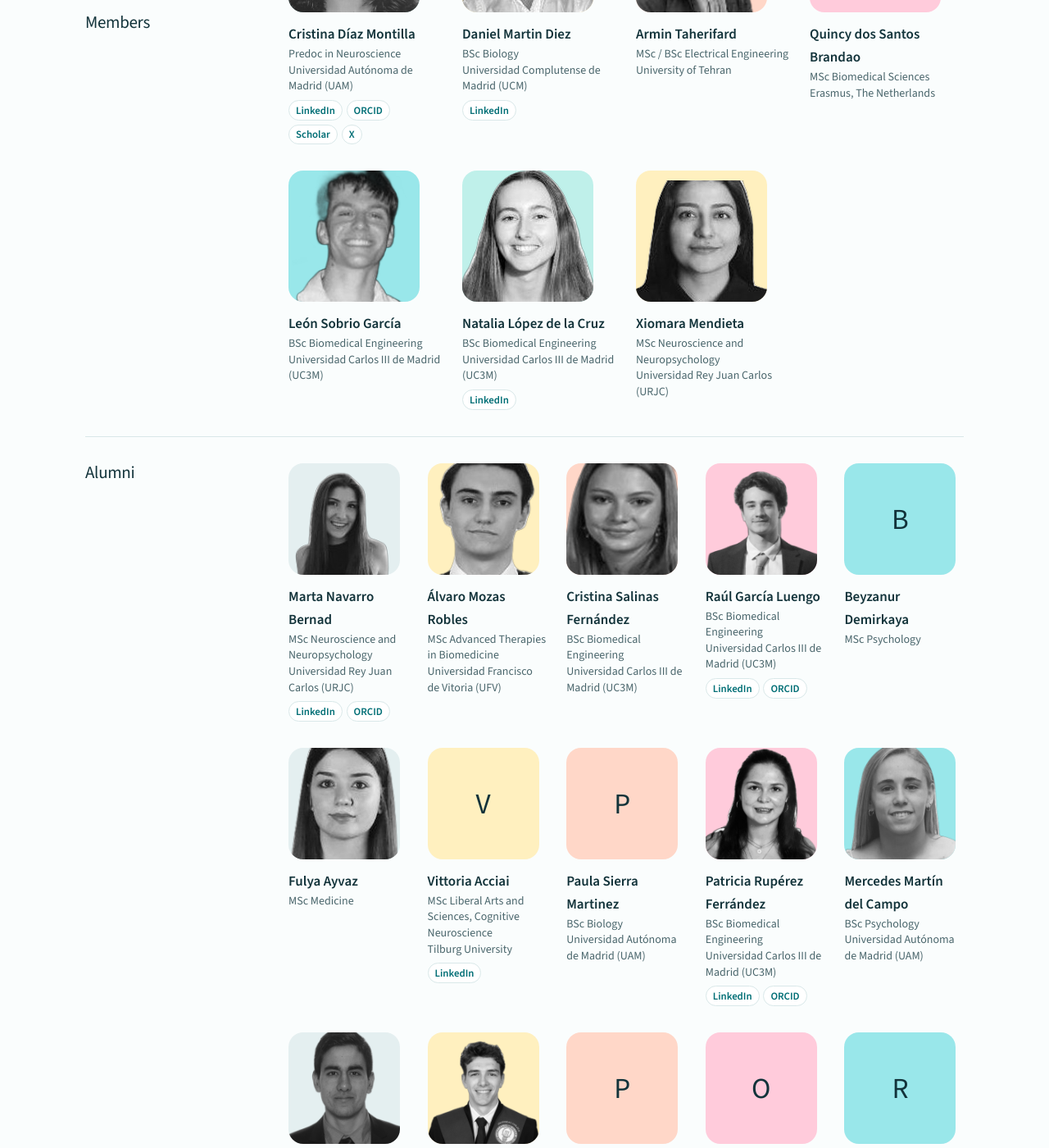
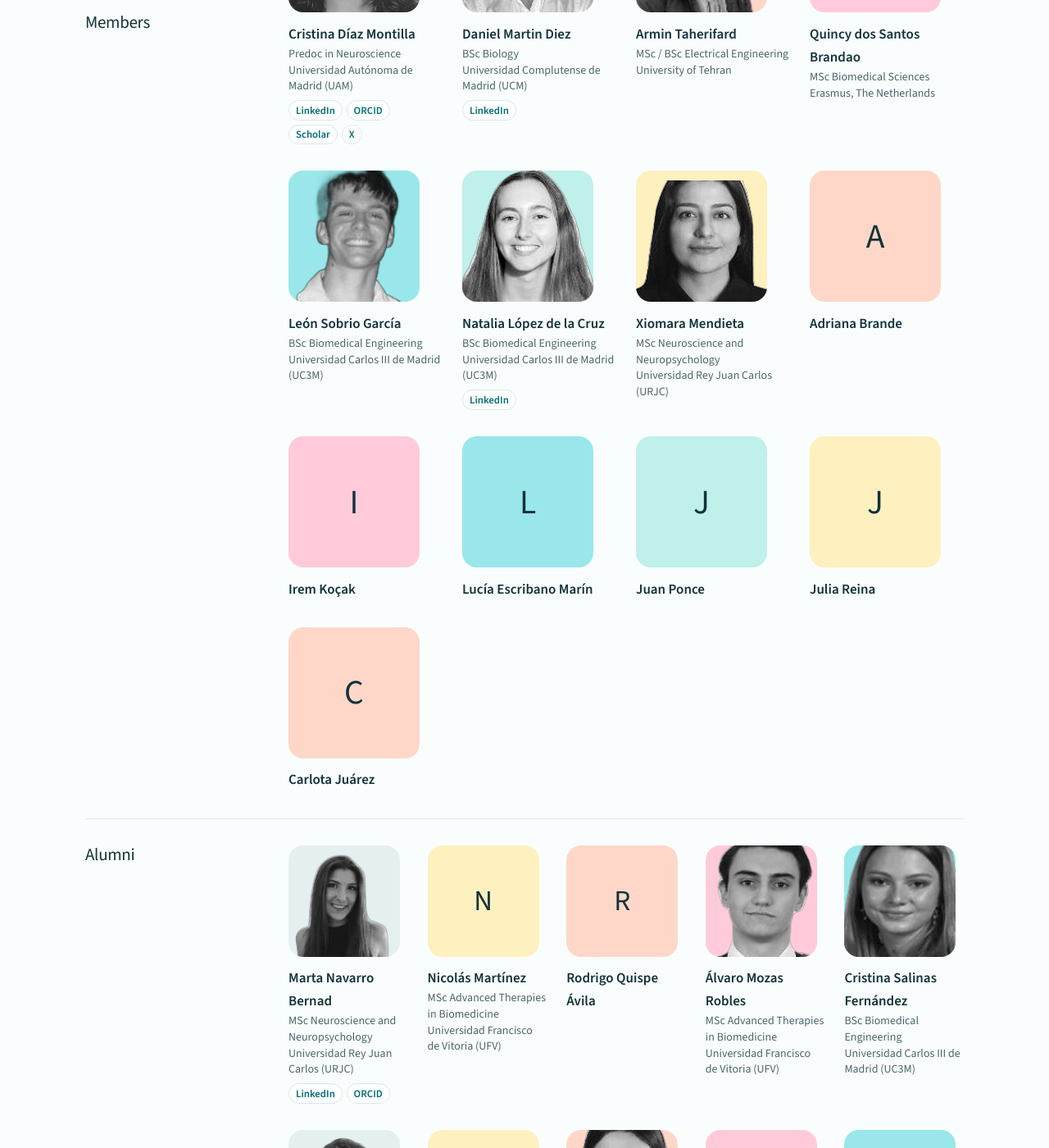
Before and after one commit to cajal-neuroimaging/cajal-neuroimaging.github.io, a Jekyll site: the page built from team.html, in a window 1280 px wide and 1400 px high, scrolled down 837 px. Shown: the whole window at 82% size. Built offline with Jekyll 4.4.1, drawn with Linux system fonts in a browser that asks for light colours.

Commit message:
Team: add Adriana Brande, Irem Koçak, Lucía Escribano Marín, Juan Ponce, Julia Reina, Carlota Juárez, Nicolás Martínez and Rodrigo Quispe Ávila
Co-Authored-By: Claude Opus 5.5 <noreply@anthropic.com>
Claude-Session: https://claude.ai/code/session_016qHx7xJtVuA2p8MXZK7uaB

```diff
--- a/_data/team.yml
+++ b/_data/team.yml
@@ -45,6 +45,12 @@ members:
     photo: xiomara-mendieta.png
     role: MSc Neuroscience and Neuropsychology
     affiliation: Universidad Rey Juan Carlos (URJC)
+  - name: Adriana Brande
+  - name: Irem Koçak
+  - name: Lucía Escribano Marín
+  - name: Juan Ponce
+  - name: Julia Reina
+  - name: Carlota Juárez
 
 alumni:
   - name: Marta Navarro Bernad
@@ -53,6 +59,10 @@ alumni:
     orcid: https://orcid.org/0009-0007-5089-6369
     role: MSc Neuroscience and Neuropsychology
     affiliation: Universidad Rey Juan Carlos (URJC)
+  - name: Nicolás Martínez
+    role: MSc Advanced Therapies in Biomedicine
+    affiliation: Universidad Francisco de Vitoria (UFV)
+  - name: Rodrigo Quispe Ávila
   - name: Álvaro Mozas Robles
     photo: alvaro-mozas-robles.png
     role: MSc Advanced Therapies in Biomedicine
```
Also changed, not shown: _posts/2025-03-04-empieza-nicolas.md (+2 -3 lines), _posts/2026-03-26-ultima-tanda-cajas.md (+1 -2 lines), _posts/2026-04-01-empieza-irem.md (+3 -3 lines), assets/img/news/2025-03-04-nicolas.jpg, assets/img/news/2026-04-01-irem.jpg.
